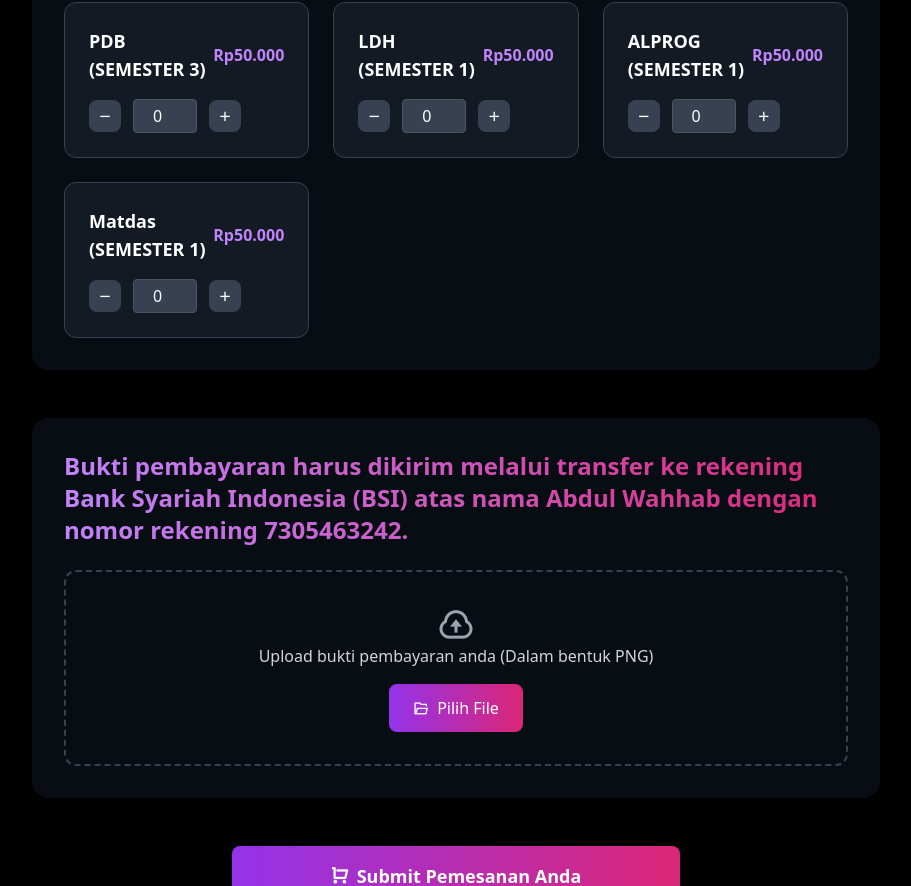
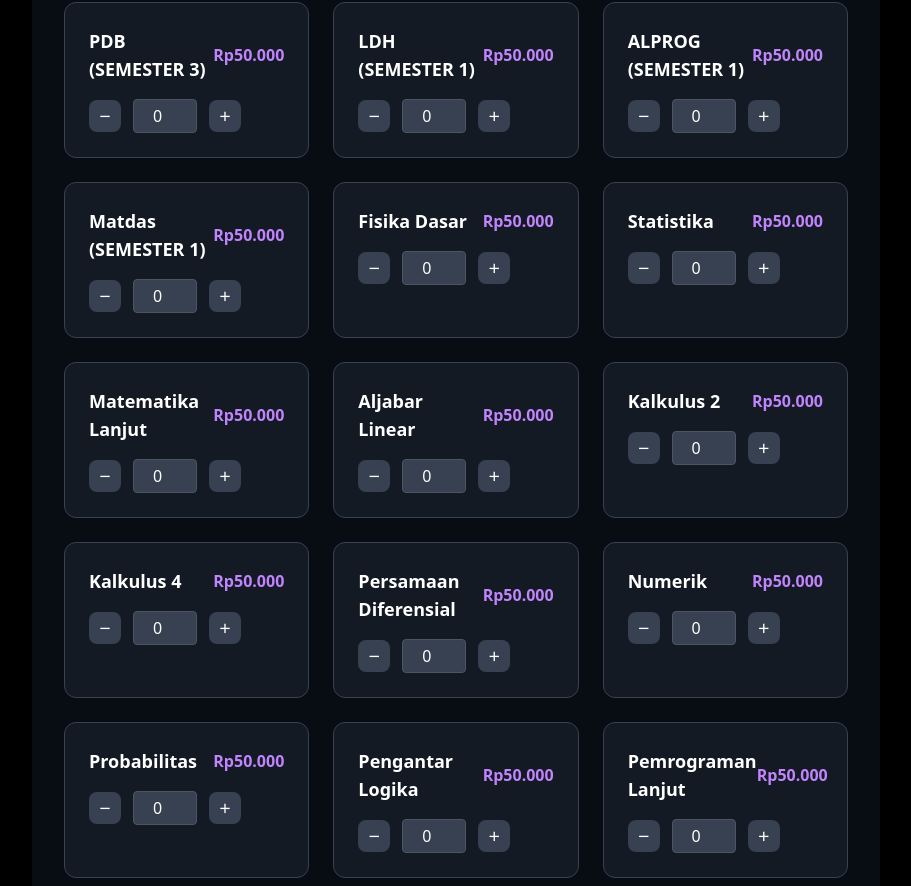
Before and after one commit to FeynmanProject/feynmanbookstore.github.io, a Next.js app: page /order in a window 1280 px wide. Shown: the part 936-1822 px from the top of the page, without its empty margins (184-1095 px from the left). Built offline with nearby package versions, Linux system fonts and the light colour scheme.

Commit message:
Update page.tsx

```diff
--- a/app/order/page.tsx
+++ b/app/order/page.tsx
@@ -11,7 +11,22 @@ const books = [
   { id: 'bukuD', name: 'PDB (SEMESTER 3)', price: 50000 },
   { id: 'bukuE', name: 'LDH (SEMESTER 1)', price: 50000 },
   { id: 'bukuF', name: 'ALPROG (SEMESTER 1)', price: 50000 },
-  { id: 'bukuG', name: 'Matdas (SEMESTER 1)', price: 50000 }
+  { id: 'bukuG', name: 'Matdas (SEMESTER 1)', price: 50000 },
+
+  // Tambahan 13 buku
+  { id: 'bukuH',  name: 'Fisika Dasar', price: 50000 },
+  { id: 'bukuI',  name: 'Statistika', price: 50000 },
+  { id: 'bukuJ',  name: 'Matematika Lanjut', price: 50000 },
+  { id: 'bukuK',  name: 'Aljabar Linear', price: 50000 },
+  { id: 'bukuL',  name: 'Kalkulus 2', price: 50000 },
+  { id: 'bukuM',  name: 'Kalkulus 4', price: 50000 },
+  { id: 'bukuN',  name: 'Persamaan Diferensial', price: 50000 },
+  { id: 'bukuO',  name: 'Numerik', price: 50000 },
+  { id: 'bukuP',  name: 'Probabilitas', price: 50000 },
+  { id: 'bukuQ',  name: 'Pengantar Logika', price: 50000 },
+  { id: 'bukuR',  name: 'Pemrograman Lanjut', price: 50000 },
+  { id: 'bukuS',  name: 'Machine Learning', price: 50000 },
+  { id: 'bukuT',  name: 'Data Science', price: 50000 }
 ];
 
 const formatRupiah = (amount: number): string => {
@@ -132,6 +147,22 @@ const response = await fetch('/api/submit-order', {
     bukuE: formData.quantities.bukuE || 0,
     bukuF: formData.quantities.bukuF || 0,
     bukuG: formData.quantities.bukuG || 0,
+
+    // Tambahan 13 buku
+    bukuH: formData.quantities.bukuH || 0,
+    bukuI: formData.quantities.bukuI || 0,
+    bukuJ: formData.quantities.bukuJ || 0,
+    bukuK: formData.quantities.bukuK || 0,
+    bukuL: formData.quantities.bukuL || 0,
+    bukuM: formData.quantities.bukuM || 0,
+    bukuN: formData.quantities.bukuN || 0,
+    bukuO: formData.quantities.bukuO || 0,
+    bukuP: formData.quantities.bukuP || 0,
+    bukuQ: formData.quantities.bukuQ || 0,
+    bukuR: formData.quantities.bukuR || 0,
+    bukuS: formData.quantities.bukuS || 0,
+    bukuT: formData.quantities.bukuT || 0,
+
     totalHarga: calculateTotal(),
     file: base64File,
     fileName: formData.proofFile!.name
```
